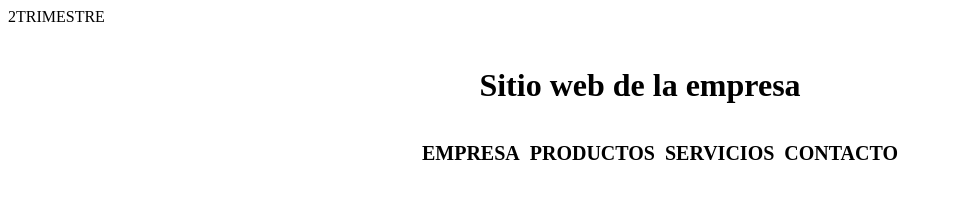
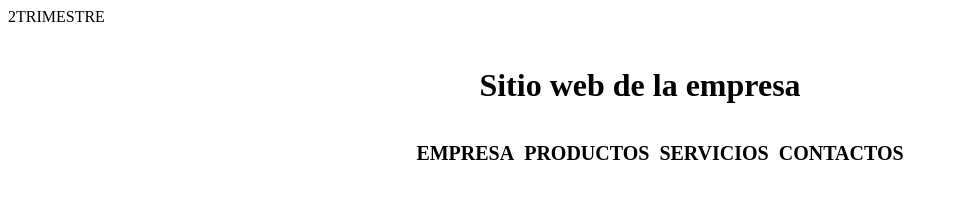
Before and after one commit to KevinBB21/DAWGrup, a plain HTML site: page index.html in a window 1280 px wide. Shown: the whole page, without its empty margins (0-958 px from the left). Drawn offline with Linux system fonts and the light colour scheme.

Commit message:
Cambios realizados

```diff
--- a/index.html
+++ b/index.html
@@ -23,7 +23,7 @@
  <li><a href="#">EMPRESA</a></li>
  <li><a href="#">PRODUCTOS</a></li>
  <li><a href="#">SERVICIOS </a></li>
- <li><a href="#">CONTACTO</a></li>
+ <li><a href="#">CONTACTOS</a></li>
  </ul>
  </nav>
  </div>
```
Also changed, not shown: empresa.html (renamed from section.html).
